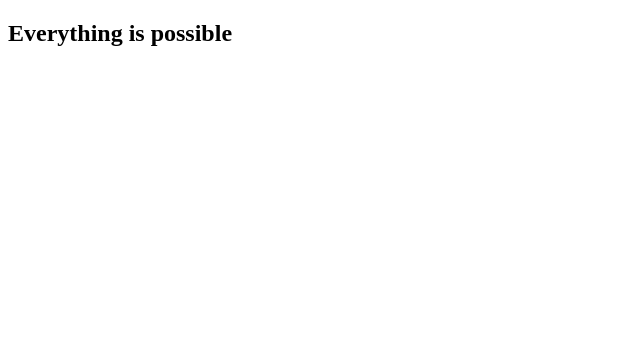
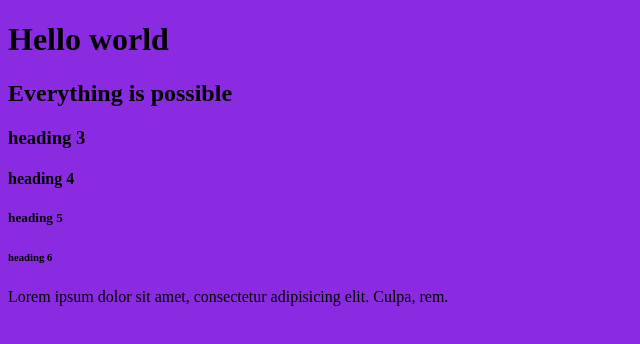
Before and after one commit to chrizzy-ghold/Redeemer, a plain HTML site: page index.html in a window 1280 px wide. Shown: the whole page, without its empty margins (0-640 px from the left). Drawn offline with Linux system fonts and the light colour scheme.

Commit message:
first commit

```diff
--- a/index.html
+++ b/index.html
@@ -5,8 +5,18 @@
     <meta http-equiv="X-UA-Compatible" content="IE=edge">
     <meta name="viewport" content="width=device-width, initial-scale=1.0">
     <title>Assignment</title>
+    <link rel="stylesheet" href="./style.css">
 </head>
 <body>
+    <h1>Hello world</h1>
     <h2>Everything is possible</h2>
+    <h3>heading 3</h3>
+    <h4>heading 4</h4>
+    <h5>heading 5</h5>
+    <h6>heading 6</h6>
+
+
+
+    <p>Lorem ipsum dolor sit amet, consectetur adipisicing elit. Culpa, rem.</p>
 </body>
 </html>
--- /dev/null
+++ b/style.css
@@ -0,0 +1,3 @@
+body{
+    background-color: blueviolet;
+}
```
Also changed, not shown: page2.html (added, +12 -0 lines).
